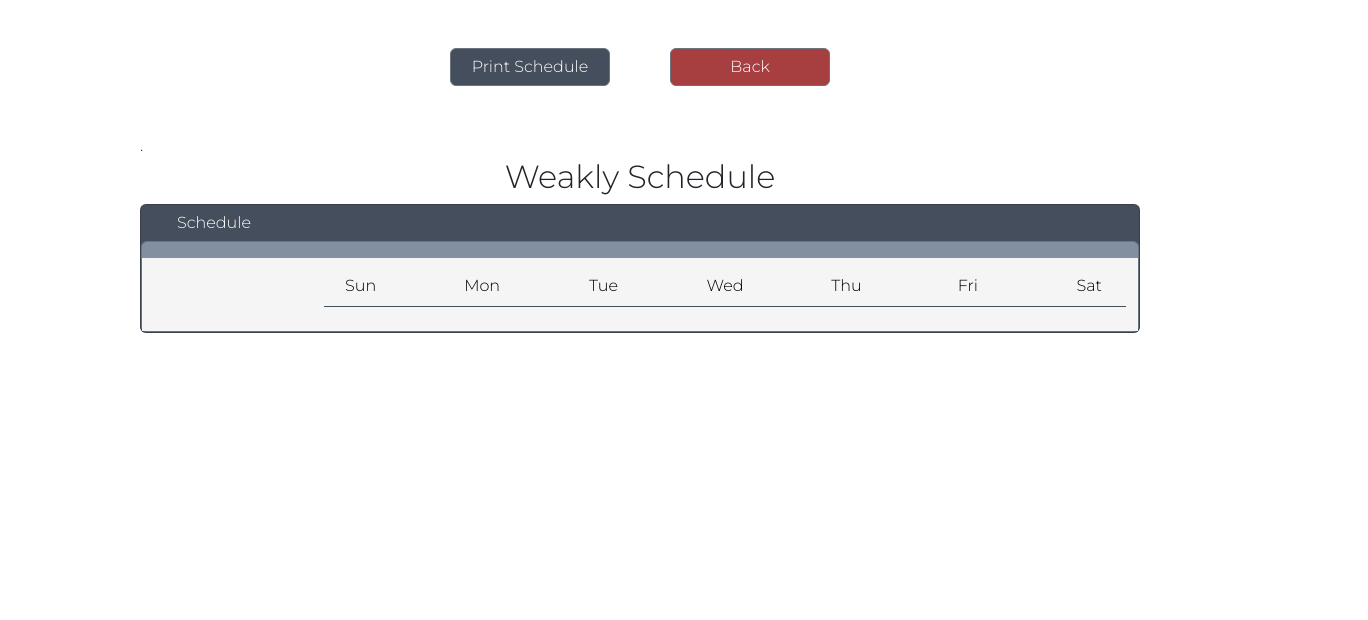
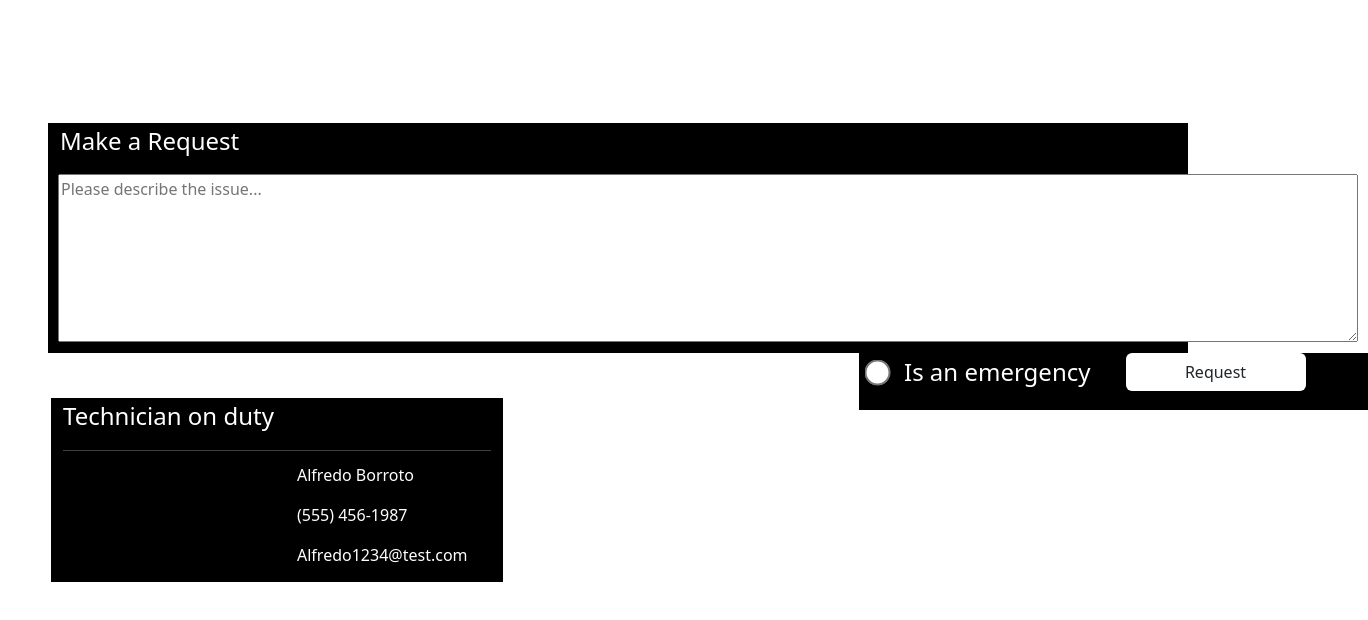
Before and after one commit to LAARC-FSU/HOA-Manager-UI, an Angular app: page /view-schedule in a window 1280 px wide. Shown: the top 620 px of the page, 1368 px wide, since content can reach past the window. Built offline with nearby package versions, Linux system fonts and the light colour scheme.

Commit message:
created maintenance request form

```diff
--- a/angular.json
+++ b/angular.json
@@ -109,5 +109,8 @@
         }
       }
     }
+  },
+  "cli": {
+    "analytics": false
   }
 }
--- a/src/app/app.component.html
+++ b/src/app/app.component.html
@@ -1,3 +1,3 @@
 
-<router-outlet></router-outlet>
+<member-maintenance-request></member-maintenance-request>
 <!--<saved-schedule-row></saved-schedule-row>-->
--- a/src/app/app.module.ts
+++ b/src/app/app.module.ts
@@ -13,6 +13,7 @@ import {EmployeeScheduleComponent} from './make-schedule/employee-schedule/emplo
 import {ScheduleViewComponent} from './schedule-view/schedule-view.component';
 import {ScheduleDashboardComponent} from './schedule-dashboard/schedule-dashboard.component';
 import {DatePipe} from "@angular/common";
+import {MemberMaintenanceRequestComponent} from "./member-maintenance-request/member-maintenance-request.component";
 
 @NgModule({
     declarations: [
@@ -25,6 +26,7 @@ import {DatePipe} from "@angular/common";
         EmployeeScheduleComponent,
         ScheduleViewComponent,
         ScheduleDashboardComponent,
+        MemberMaintenanceRequestComponent,
     ],
   imports: [
     BrowserModule,
--- /dev/null
+++ b/src/app/member-maintenance-request/member-maintenance-request.component.html
@@ -0,0 +1,38 @@
+<div class="container cont1">
+  <div class="text-white header">Make a Request</div>
+  <hr>
+  <textarea class="textarea"  placeholder="Please describe the issue..." ></textarea>
+</div>
+<div class="container cont2">
+  <div class="row">
+    <div class="col d-flex align-items-center">
+      <input id="radio" type="radio" value="1" (click)="change()">
+      <label for="radio" style="color: white; padding-left: 20px; font-size: 24px"> Is an emergency</label>
+    </div>
+    <div class="col col2">
+      <button class="btn">Request</button>
+    </div>
+  </div>
+</div>
+<div class="container cont3">
+  <div style="color: white; font-size: 24px">Technician on duty</div>
+  <hr style="color: white">
+  <div class="row">
+    <div class="col">
+      <img src="" alt="">
+    </div>
+    <div class="col">
+      <table class="table tech">
+        <tbody>
+          <tr *ngFor="let result of results">
+            <td>{{result.name}}</td>
+          <tr *ngFor="let result of results">
+            <td>{{result.phone}}</td>
+          <tr *ngFor="let result of results">
+            <td>{{result.email}}</td>
+          </tr>
+        </tbody>
+      </table>
+    </div>
+  </div>
+</div>
--- /dev/null
+++ b/src/app/member-maintenance-request/member-maintenance-request.component.scss
@@ -0,0 +1,61 @@
+.cont1{
+  position: absolute;
+  width: 1344px;
+  height: 230px;
+  left: 48px;
+  top: 123px;
+  background-color: black;
+  color: white;
+}
+
+.header{
+  font-size: 24px;
+}
+.textarea{
+  position: absolute;
+  width: 1300px;
+  height: 168px;
+  left: 10px;
+  top: 51px;
+
+}
+
+.cont2{
+  position: absolute;
+  width: 509px;
+  height: 57px;
+  left: 859px;
+  top: 353px;
+  background-color: black;
+}
+
+input[type='radio']{
+  transform: scale(2);
+}
+
+.btn{
+  background-color: white;
+  width: 180px;
+}
+
+.tech{
+  background-color: black;
+  color: white;
+  position: absolute;
+  width: 210px;
+  top: 57px
+}
+
+.cont3{
+  position: absolute;
+  width: 452px;
+  height: 184px;
+  top: 398px;
+  left: 51px;
+  background-color: black;
+}
+
+td{
+  border-collapse: collapse;
+  border: 0;
+}
--- /dev/null
+++ b/src/app/member-maintenance-request/member-maintenance-request.component.ts
@@ -0,0 +1,20 @@
+import {Component} from "@angular/core";
+
+class Results {
+  name:any;
+  phone:any;
+  email:any;
+}
+@Component({
+  selector: 'member-maintenance-request',
+  templateUrl: 'member-maintenance-request.component.html',
+  styleUrls: ['member-maintenance-request.component.scss']
+})
+
+export class MemberMaintenanceRequestComponent{
+  checked:boolean = false;
+  results: Results[] = [{name:'Alfredo Borroto', phone:'(555) 456-1987', email:'Alfredo1234@test.com'}];
+  change() {
+    this.checked=!this.checked;
+  }
+}
```
Lines whose indentation alone changed are shown as unchanged.
